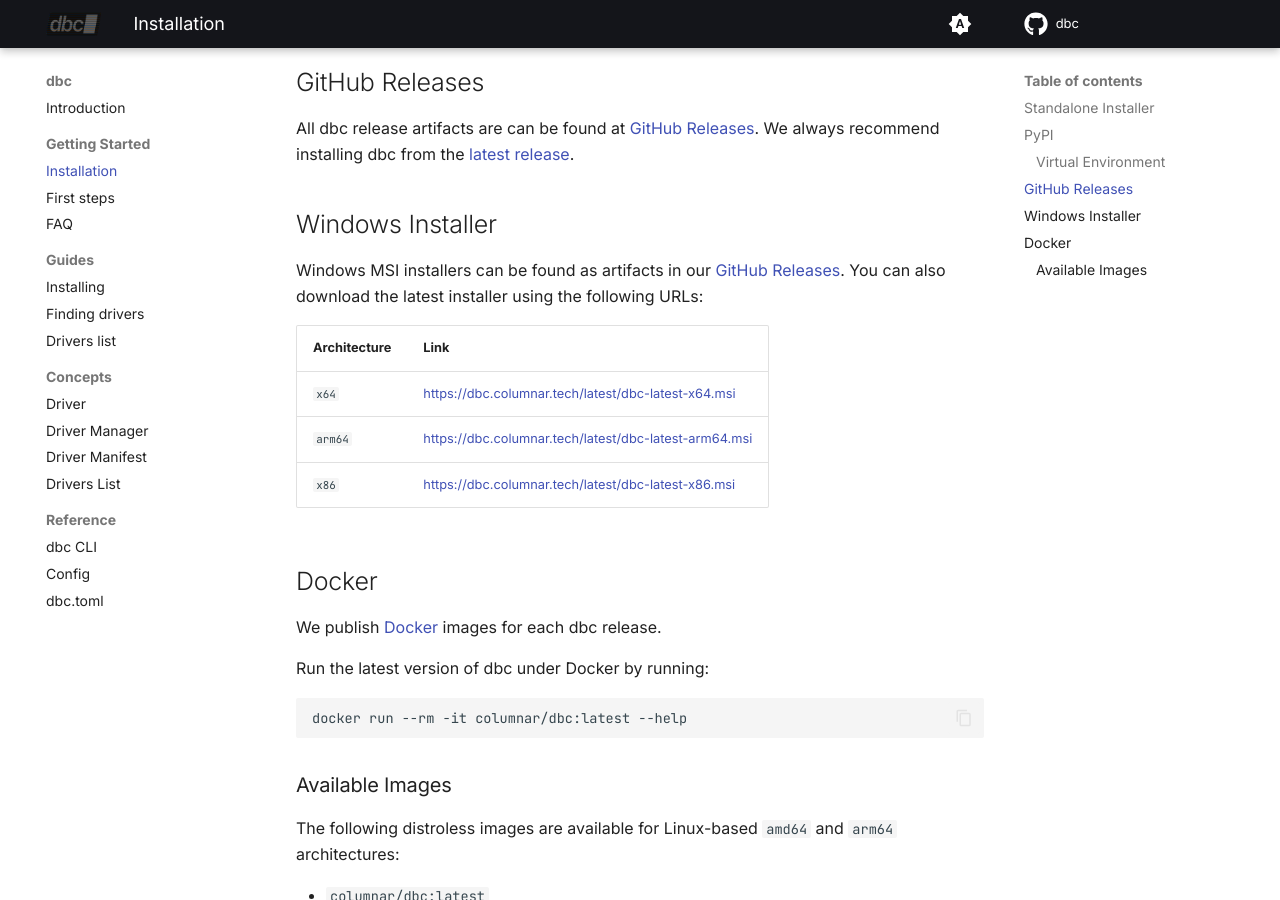
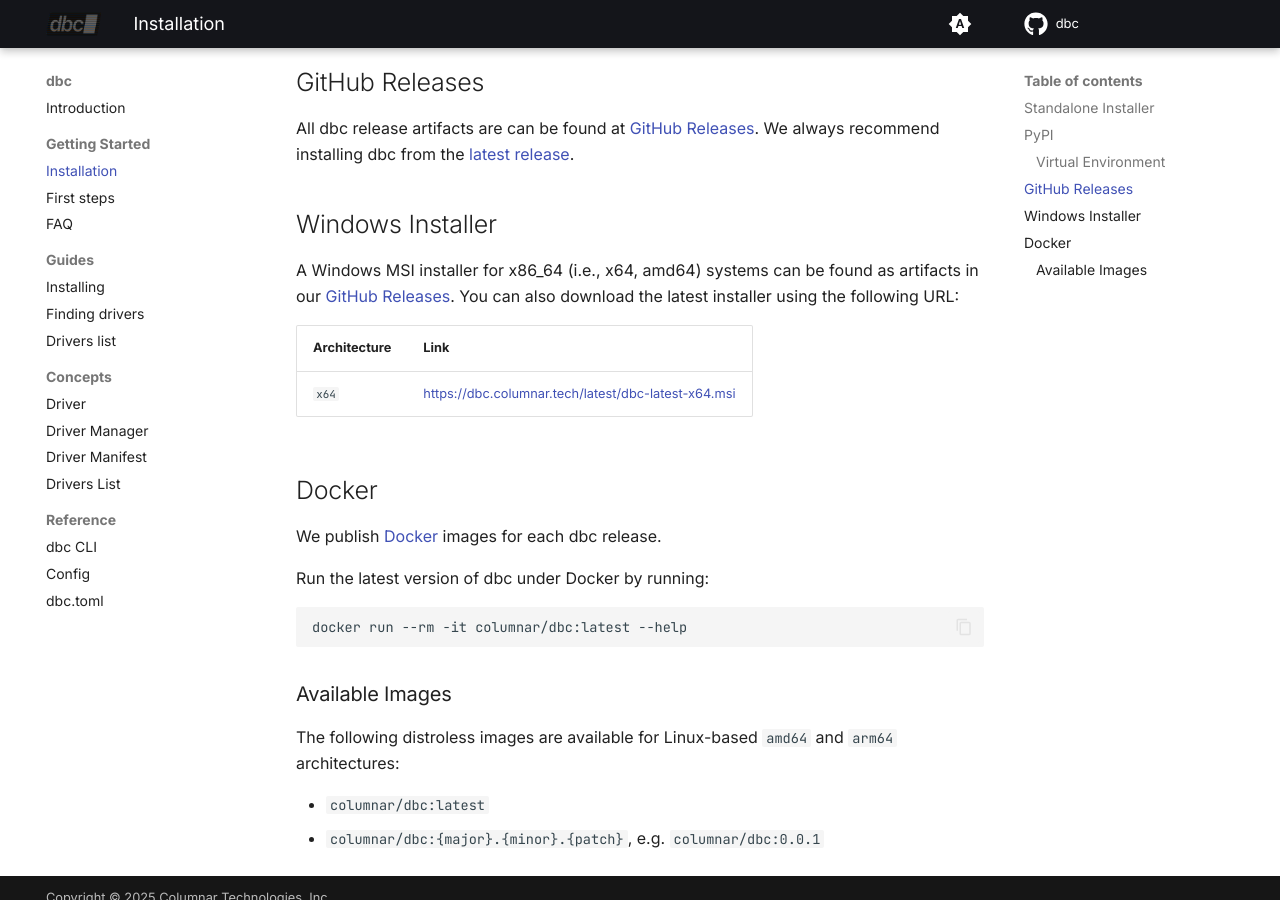
Before and after one commit to columnar-tech/dbc, an MkDocs documentation site: the page built from docs/getting_started/installation.md, in a window 1280 px wide and 900 px high, scrolled down 1331 px. Built offline with MkDocs 1.6.1 and Material for MkDocs 9.7.7, drawn with Linux system fonts in a browser that asks for light colours; plug-ins that fetch from the network failed and are left out; comment, search, counter and statistics services are not loaded.

Commit message:
Update windows installer ref

```diff
--- a/docs/getting_started/installation.md
+++ b/docs/getting_started/installation.md
@@ -80,14 +80,12 @@
 
 ## Windows Installer
 
-Windows MSI installers can be found as artifacts in our [GitHub Releases](https://github.com/columnar-tech/dbc/releases).
-You can also download the latest installer using the following URLs:
+A Windows MSI installer for x86_64 (i.e., x64, amd64) systems can be found as artifacts in our [GitHub Releases](https://github.com/columnar-tech/dbc/releases).
+You can also download the latest installer using the following URL:
 
 | Architecture | Link                                                    |
 |--------------|---------------------------------------------------------|
 | `x64`        | <https://dbc.columnar.tech/latest/dbc-latest-x64.msi>   |
-| `arm64`      | <https://dbc.columnar.tech/latest/dbc-latest-arm64.msi>   |
-| `x86`        | <https://dbc.columnar.tech/latest/dbc-latest-x86.msi> |
 
 ## Docker
 
```
